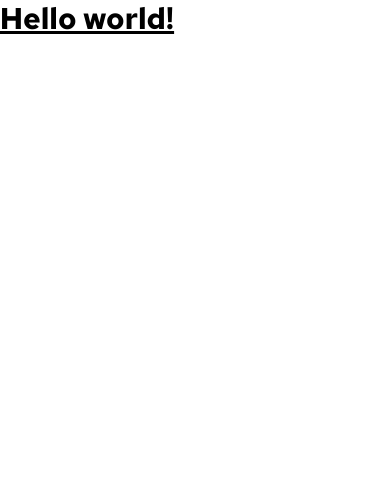
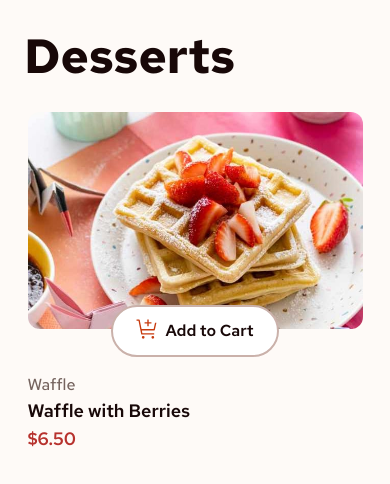
Before and after one commit to Abaljerind/product-list-with-card, a React (Vite) app: page / in a window 390 px wide. Shown: the top 484 px of the page. Built offline with nearby package versions, Linux system fonts and the light colour scheme.

Commit message:
Create a static UI for only waffle card
Import icon add to cart and image waffle mobile to App.jsx
Change background color for body
Add new elements with each styles based on image of mobile design empty
Add h1, div with content of img, button, small and 2 tags p

```diff
--- a/src/App.jsx
+++ b/src/App.jsx
@@ -1,7 +1,30 @@
+import cart from "./assets/images/icon-add-to-cart.svg";
+import waffleMobile from "./assets/images/image-waffle-mobile.jpg";
+
 function App() {
+  document.body.style.backgroundColor = "rgb(254, 250, 247)";
+
   return (
     <>
-      <h1 class="font-red-hat text-3xl font-bold underline">Hello world!</h1>
+      <h1 className="font-red-hat my-8 ml-6 text-5xl font-bold text-rose-900">
+        Desserts
+      </h1>
+      <div className="font-red-hat mx-auto mb-4 flex w-[335px] flex-col justify-center">
+        <img
+          src={waffleMobile}
+          alt="Waffle with Berries"
+          className="rounded-[12px]"
+        />
+        <button className="mx-auto -mt-6 mb-4 flex flex-wrap gap-2 rounded-full border-2 border-rose-300 bg-white px-6 py-3 font-semibold text-rose-900">
+          <img src={cart} alt="Add to cart icon" className="scale-110" /> Add to
+          Cart
+        </button>
+        <small className="text-[16px] font-medium text-rose-500">Waffle</small>
+        <p className="text-lg font-semibold text-rose-900">
+          Waffle with Berries
+        </p>
+        <p className="text-reds text-lg font-semibold">$6.50</p>
+      </div>
     </>
   );
 }
```
